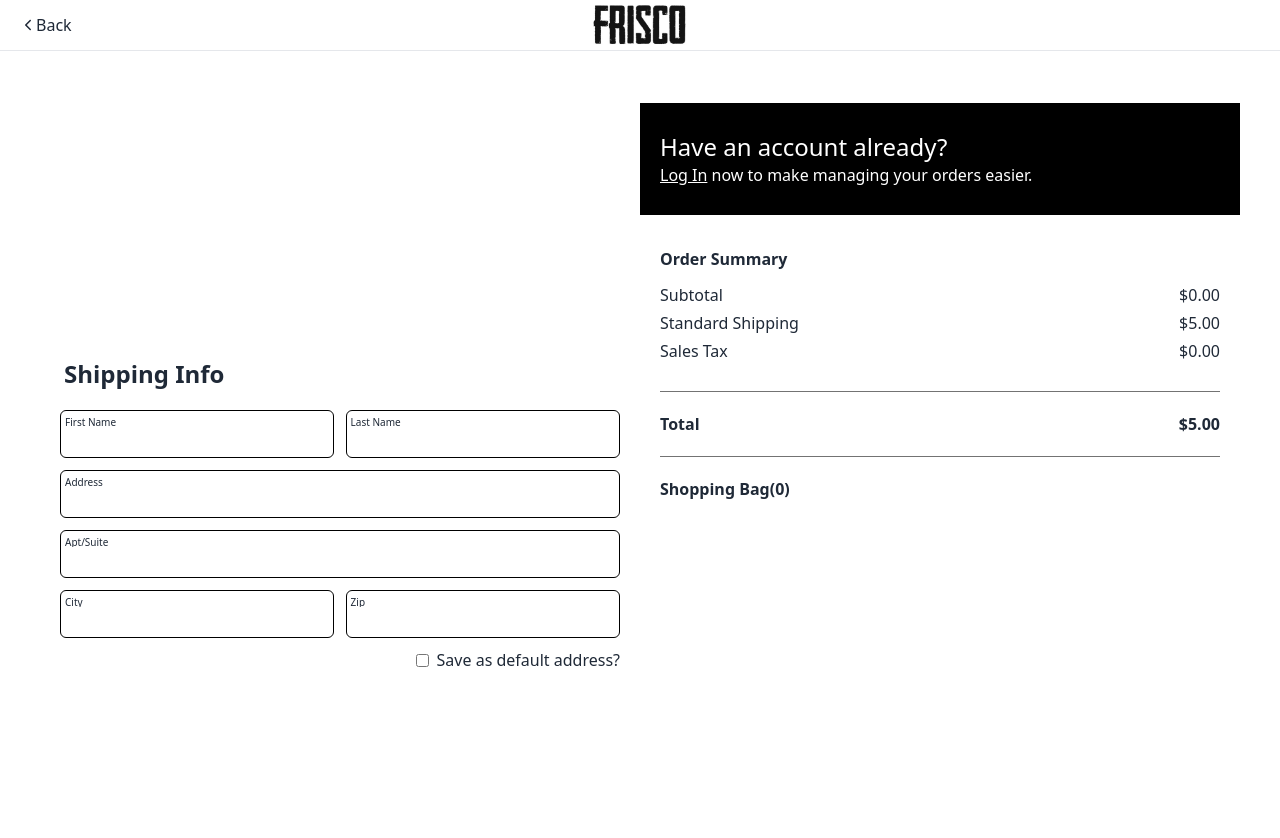
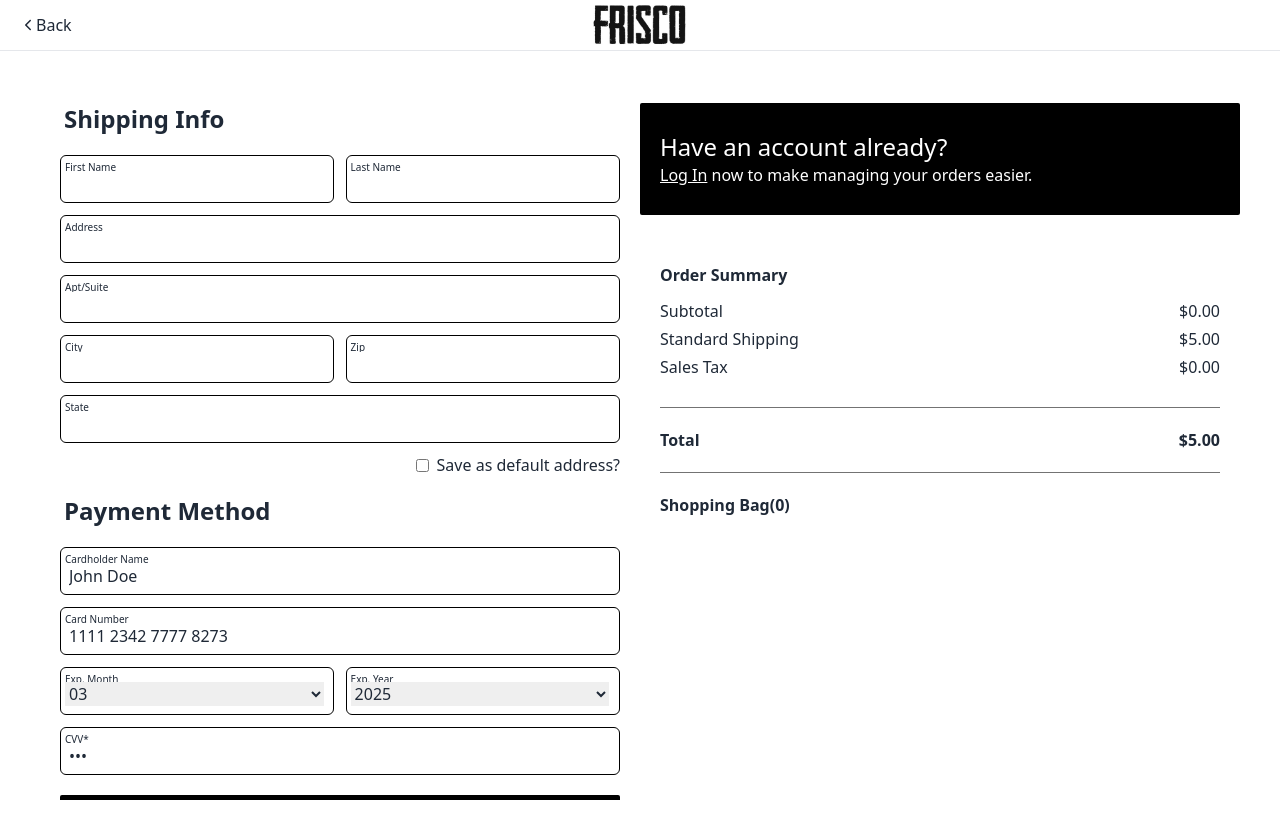
Before and after one commit to losandies/frisco-ecommerce, a React (Vite) app in the folder client/: page /checkout in a window 1280 px wide. Shown: the top 838 px of the page. After the commit the page ends 800 px from the top, so only its background shows below. Built offline with nearby package versions, Linux system fonts and the light colour scheme.

Commit message:
made checkout page more responsive, added form for credit card info

```diff
--- a/client/package.json
+++ b/client/package.json
@@ -23,6 +23,7 @@
         "react-dom": "^18.2.0",
         "react-icons": "^4.7.1",
         "react-redux": "^8.0.5",
+        "react-responsive": "^9.0.2",
         "react-router-dom": "^6.8.1",
         "react-toastify": "^9.1.1",
         "redux-persist": "^6.0.0",
--- a/client/src/App.jsx
+++ b/client/src/App.jsx
@@ -26,7 +26,7 @@ function App() {
         <div className="h-full w-full">
             <BrowserRouter>
                 <Routes>
-                    <Route path="/" element={<Home />}></Route>
+                    <Route path="/home" element={<Home />}></Route>
                     <Route
                         path="/:category/:subcategory"
                         element={<DisplayPage />}
--- /dev/null
+++ b/client/src/components/checkout/AccountReminder.jsx
@@ -0,0 +1,18 @@
+import React from "react";
+import { Link } from "react-router-dom";
+
+const AccountReminder = () => {
+    return (
+        <div className="w-full h-28 text-white flex flex-col justify-center px-5 bg-black rounded-sm">
+            <h2 className="text-2xl">Have an account already?</h2>
+            <span>
+                <Link to="/login" className="underline">
+                    Log In
+                </Link>
+                {""} now to make managing your orders easier.
+            </span>
+        </div>
+    );
+};
+
+export default AccountReminder;
--- a/client/src/components/checkout/CheckoutForm.jsx
+++ b/client/src/components/checkout/CheckoutForm.jsx
@@ -1,11 +1,23 @@
 import React from "react";
+import ItemDivider from "../cart/ItemDivider";
+import { useMediaQuery } from "react-responsive";
+import { sizes } from "../../screenSizes";
+import AccountReminder from "./AccountReminder";
+import { useSelector } from "react-redux";
 
 // import states from "../components/checkout/states";
 
 const CheckoutForm = () => {
+    const isMobile = useMediaQuery({ maxWidth: sizes.md });
+    const { user } = useSelector((state) => state.auth);
+
     return (
         <div className="w-full md:w-1/2 max-w-[600px] md:justify-center">
-            <form action="" className="w-full h-full md:mt-10 p-1 pb-4 md:p-5">
+            {isMobile && !user ? <AccountReminder /> : null}
+            <form
+                action=""
+                className="w-full h-full p-1 mt-5 md:mt-0 pb-4 md:p-5 md:pt-0"
+            >
                 <h2 className="text-2xl font-bold ml-1">Shipping Info</h2>
                 <div className="dual-input flex justify-between mt-5">
                     <div className="w-[49%] h-12 border-[1px] rounded-md border-black p-4 relative">
@@ -14,7 +26,7 @@ const CheckoutForm = () => {
                         </div>
                         <input
                             type="text"
-                            className="w-[80%] outline-none absolute left-1"
+                            className="w-[80%] outline-none absolute left-2"
                         />
                     </div>
                     <div className="w-[49%] h-12 border-[1px] rounded-md border-black p-4 relative">
@@ -23,7 +35,7 @@ const CheckoutForm = () => {
                         </div>
                         <input
                             type="text"
-                            className="w-[80%] outline-none absolute left-1"
+                            className="w-[80%] outline-none absolute left-2"
                         />
                     </div>
                 </div>
@@ -34,7 +46,7 @@ const CheckoutForm = () => {
                         </div>
                         <input
                             type="text"
-                            className="w-[80%] outline-none absolute left-1"
+                            className="w-[80%] outline-none absolute left-2"
                         />
                     </div>
                 </div>
@@ -45,7 +57,7 @@ const CheckoutForm = () => {
                         </div>
                         <input
                             type="text"
-                            className="w-[80%] outline-none absolute left-1"
+                            className="w-[80%] outline-none absolute left-2"
                         />
                     </div>
                 </div>
@@ -56,7 +68,7 @@ const CheckoutForm = () => {
                         </div>
                         <input
                             type="text"
-                            className="w-[80%] outline-none absolute left-1"
+                            className="w-[80%] outline-none absolute left-2"
                         />
                     </div>
                     <div className="w-[49%] h-12 border-[1px] rounded-md border-black p-4 relative">
@@ -65,7 +77,18 @@ const CheckoutForm = () => {
                         </div>
                         <input
                             type="text"
-                            className="w-[80%] outline-none absolute left-1"
+                            className="w-[80%] outline-none absolute left-2"
+                        />
+                    </div>
+                </div>
+                <div className="single-input mt-3">
+                    <div className="w-full h-12 border-[1px] rounded-md border-black p-4 relative">
+                        <div className="absolute top-1 left-1">
+                            <p className="text-[10px]">State</p>
+                        </div>
+                        <input
+                            type="text"
+                            className="w-[80%] outline-none absolute left-2"
                         />
                     </div>
                 </div>
@@ -73,6 +96,98 @@ const CheckoutForm = () => {
                     <input type="checkbox" name="" id="" className="mr-2" />
                     <h2>Save as default address?</h2>
                 </div>
+
+                <h2 className="text-2xl font-bold ml-1 mt-5">Payment Method</h2>
+                <div className="single-input mt-5">
+                    <div className="w-full h-12 border-[1px] rounded-md border-black p-4 relative">
+                        <div className="absolute top-1 left-1">
+                            <p className="text-[10px]">Cardholder Name</p>
+                        </div>
+                        <input
+                            type="text"
+                            className="w-[80%] outline-none absolute left-2"
+                            value="John Doe"
+                            readOnly
+                        />
+                    </div>
+                </div>
+                <div className="single-input mt-3">
+                    <div className="w-full h-12 border-[1px] rounded-md border-black p-4 relative">
+                        <div className="absolute top-1 left-1">
+                            <p className="text-[10px]">Card Number</p>
+                        </div>
+                        <input
+                            type="text"
+                            className="w-[80%] outline-none absolute left-2"
+                            value="1111 2342 7777 8273"
+                            readOnly
+                        />
+                    </div>
+                </div>
+                <div className="dual-input flex justify-between mt-3">
+                    <div className="w-[49%] h-12 border-[1px] rounded-md border-black p-4 relative">
+                        <div className="absolute top-1 left-1">
+                            <p className="text-[10px]">Exp. Month</p>
+                        </div>
+                        <select
+                            type="text"
+                            className="w-[95%] outline-none absolute left-1 bottom-2"
+                            defaultValue="03"
+                            readOnly
+                        >
+                            <option value="01">01</option>
+                            <option value="02">02</option>
+                            <option value="03">03</option>
+                            <option value="04">04</option>
+                            <option value="05">05</option>
+                            <option value="06">06</option>
+                            <option value="07">07</option>
+                            <option value="08">08</option>
+                            <option value="09">09</option>
+                            <option value="10">10</option>
+                            <option value="11">11</option>
+                            <option value="12">12</option>
+                        </select>
+                    </div>
+                    <div className="w-[49%] h-12 border-[1px] rounded-md border-black p-4 relative">
+                        <div className="absolute top-1 left-1">
+                            <p className="text-[10px]">Exp. Year</p>
+                        </div>
+                        <select
+                            type="text"
+                            className="w-[95%] outline-none absolute left-1 bottom-2"
+                            defaultValue="2025"
+                            readOnly
+                        >
+                            <option value="2023">2023</option>
+                            <option value="2024">2024</option>
+                            <option value="2025">2025</option>
+                            <option value="2026">2026</option>
+                            <option value="2027">2027</option>
+                            <option value="2028">2028</option>
+                            <option value="2029">2029</option>
+                            <option value="2030">2030</option>
+                            <option value="2031">2031</option>
+                            <option value="2032">2032</option>
+                        </select>
+                    </div>
+                </div>
+                <div className="single-input mt-3">
+                    <div className="w-full h-12 border-[1px] rounded-md border-black p-4 relative">
+                        <div className="absolute top-1 left-1">
+                            <p className="text-[10px]">CVV*</p>
+                        </div>
+                        <input
+                            type="password"
+                            className="w-[80%] outline-none absolute left-2"
+                            value="392"
+                            readOnly
+                        />
+                    </div>
+                </div>
+                <button className="w-full h-16 mt-5 rounded-sm bg-black text-white uppercase">
+                    Place Order
+                </button>
             </form>
         </div>
     );
--- a/client/src/components/checkout/CheckoutItem.jsx
+++ b/client/src/components/checkout/CheckoutItem.jsx
@@ -33,7 +33,7 @@ const CheckoutItem = ({ item }) => {
                 </div>
                 <div className="right">
                     <h2 className="text-xs tracking-tight p-3">
-                        ${item.price}
+                        ${(item.price * item.quantity).toFixed(2)}
                     </h2>
                 </div>
             </div>
--- a/client/src/components/checkout/OrderSummary.jsx
+++ b/client/src/components/checkout/OrderSummary.jsx
@@ -3,10 +3,17 @@ import { useDispatch, useSelector } from "react-redux";
 import { Link } from "react-router-dom";
 import { getCartTotalPrice } from "../../redux/cart/cartSlice";
 import ItemDivider from "../cart/ItemDivider";
+import AccountReminder from "./AccountReminder";
+import { useMediaQuery } from "react-responsive";
+import { sizes } from "../../screenSizes";
 
 import CheckoutItem from "./CheckoutItem";
 
 const OrderSummary = () => {
+    const isMobile = useMediaQuery({ maxWidth: sizes.md });
+
+    const { user } = useSelector((state) => state.auth);
+
     const dispatch = useDispatch();
     const { cart, totalPrice, amountOfItems } = useSelector(
         (state) => state.cart
@@ -25,17 +32,11 @@ const OrderSummary = () => {
 
     return (
         <div className="h-full md:w-1/2 max-w-[600px] w-full">
-            <div className="w-full h-28 text-white flex flex-col justify-center px-5 bg-black">
-                <h2 className="text-2xl">Have an account already?</h2>
-                <span>
-                    <Link to="/login" className="underline">
-                        Log In
-                    </Link>
-                    {""} now to make managing your orders easier.
-                </span>
-            </div>
-            <div className="px-5 mt-8">
-                <h1 className="font-bold">Order Summary</h1>
+            {!isMobile && !user ? <AccountReminder /> : null}
+            <div className="px-2 md:px-5 mt-12">
+                <h1 className="font-bold text-2xl md:text-base">
+                    Order Summary
+                </h1>
                 <div className="flex justify-between mt-3">
                     <h1>Subtotal</h1>
                     <h1>${totalPrice}</h1>
--- a/client/src/pages/CheckOut.jsx
+++ b/client/src/pages/CheckOut.jsx
@@ -1,17 +1,28 @@
-import React, { useEffect } from "react";
+import React from "react";
 
 import CheckoutForm from "../components/checkout/CheckoutForm";
 import CheckoutTopBar from "../components/checkout/CheckoutTopBar";
 import OrderSummary from "../components/checkout/OrderSummary";
+import { useMediaQuery } from "react-responsive";
+import { sizes } from "../screenSizes";
 
 const CheckOut = () => {
+    const isMobile = useMediaQuery({ maxWidth: sizes.md });
+
     return (
-        <div className="w-screen h-screen flex flex-col">
+        <div className="w-screen h-screen flex flex-col overflow-x-hidden">
             <CheckoutTopBar />
-            <div className="w-full justify-center items-center flex flex-col md:flex-row p-5 sm:p-10 mt-3">
-                <CheckoutForm />
-                <OrderSummary />
-            </div>
+            {isMobile ? (
+                <div className="w-full justify-center flex flex-col md:flex-row p-5 sm:p-10 mt-3">
+                    <OrderSummary />
+                    <CheckoutForm />
+                </div>
+            ) : (
+                <div className="w-full justify-center flex flex-col md:flex-row p-5 sm:p-10 mt-3">
+                    <CheckoutForm />
+                    <OrderSummary />
+                </div>
+            )}
         </div>
     );
 };
--- /dev/null
+++ b/client/src/screenSizes.js
@@ -0,0 +1,16 @@
+export const sizes = {
+    sm: "640px",
+    // => @media (min-width: 640px) { ... }
+
+    md: "768px",
+    // => @media (min-width: 768px) { ... }
+
+    lg: "1024px",
+    // => @media (min-width: 1024px) { ... }
+
+    xl: "1280px",
+    // => @media (min-width: 1280px) { ... }
+
+    "2xl": "1536px",
+    // => @media (min-width: 1536px) { ... }
+};
```
Also changed, not shown: 1 other file (tests, documents, lock files or other folders).
